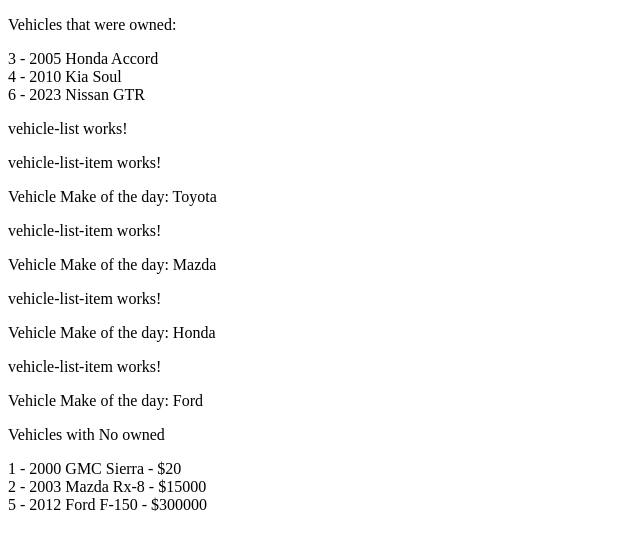
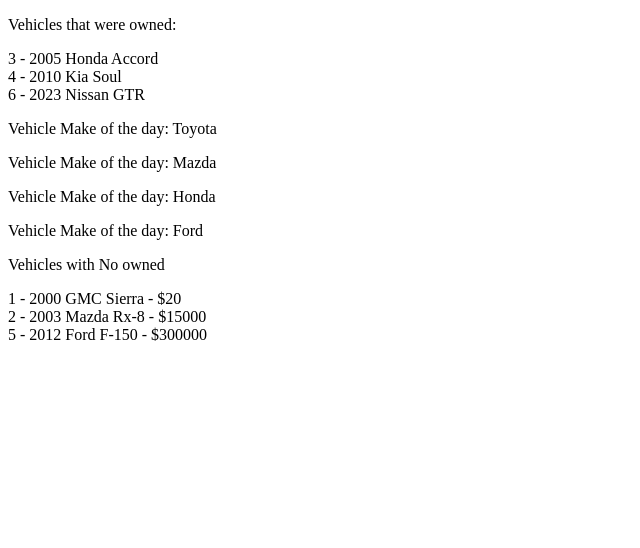
Before and after one commit to KaseyDev85/Kasey_Johns_Learning_Angular, an Angular app: page / in a window 1280 px wide. Shown: the top 548 px of the page, without its empty margins (0-640 px from the left). Built offline with nearby package versions, Linux system fonts and the light colour scheme.

Commit message:
cleaned the vehicle list html
-> I already did step 9 in last commit so I cleaned the html

```diff
--- a/src/app/vehicle-list-item/vehicle-list-item.component.html
+++ b/src/app/vehicle-list-item/vehicle-list-item.component.html
@@ -1,5 +1,3 @@
-<p>vehicle-list-item works!</p>
-
 <p>
   Vehicle Make of the day: {{vehicle.make}}
 </p>
--- a/src/app/vehicle-list/vehicle-list.component.html
+++ b/src/app/vehicle-list/vehicle-list.component.html
@@ -1,5 +1,3 @@
-<p>vehicle-list works!</p>
-
 <app-vehicle-list-item [vehicle]="vehicles[0]"></app-vehicle-list-item>
 <app-vehicle-list-item [vehicle]="vehicles[1]"></app-vehicle-list-item>
 <app-vehicle-list-item [vehicle]="vehicles[2]"></app-vehicle-list-item>
```
